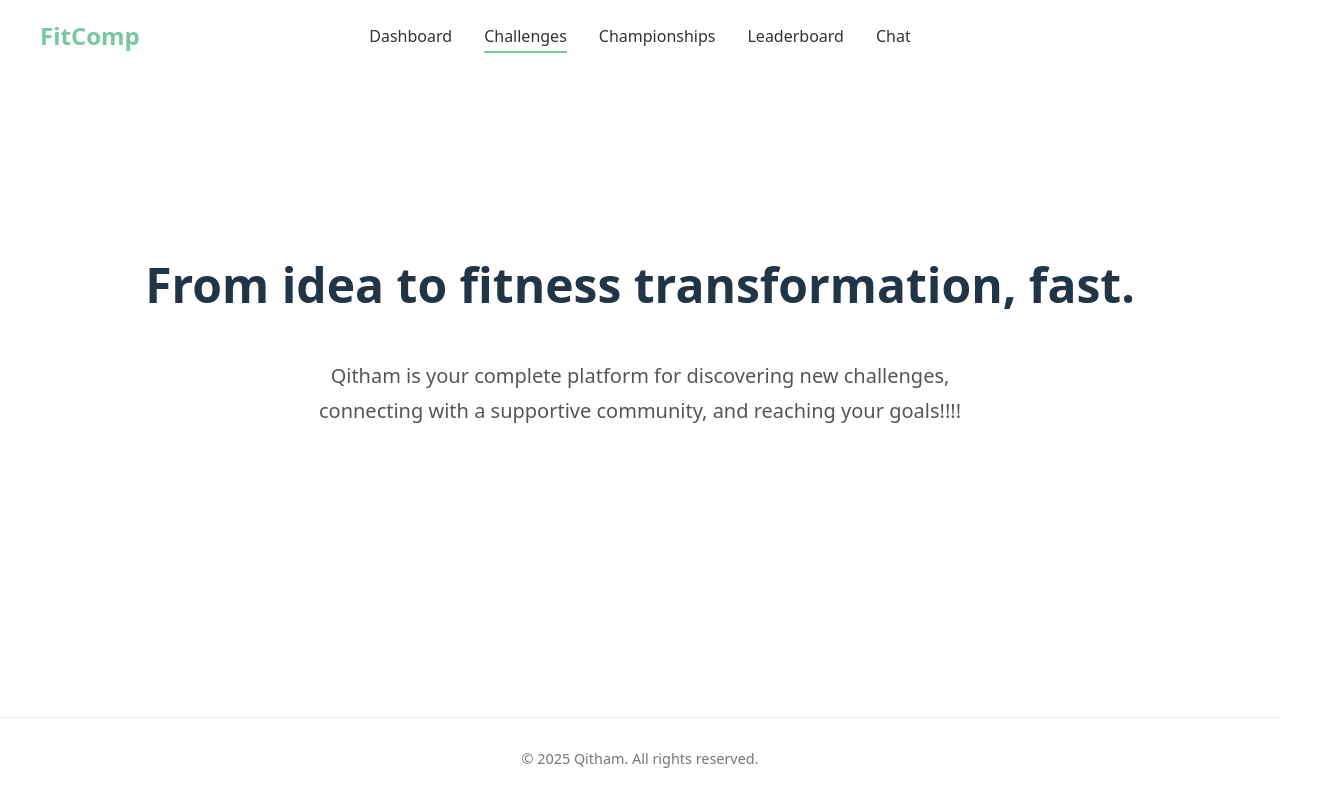
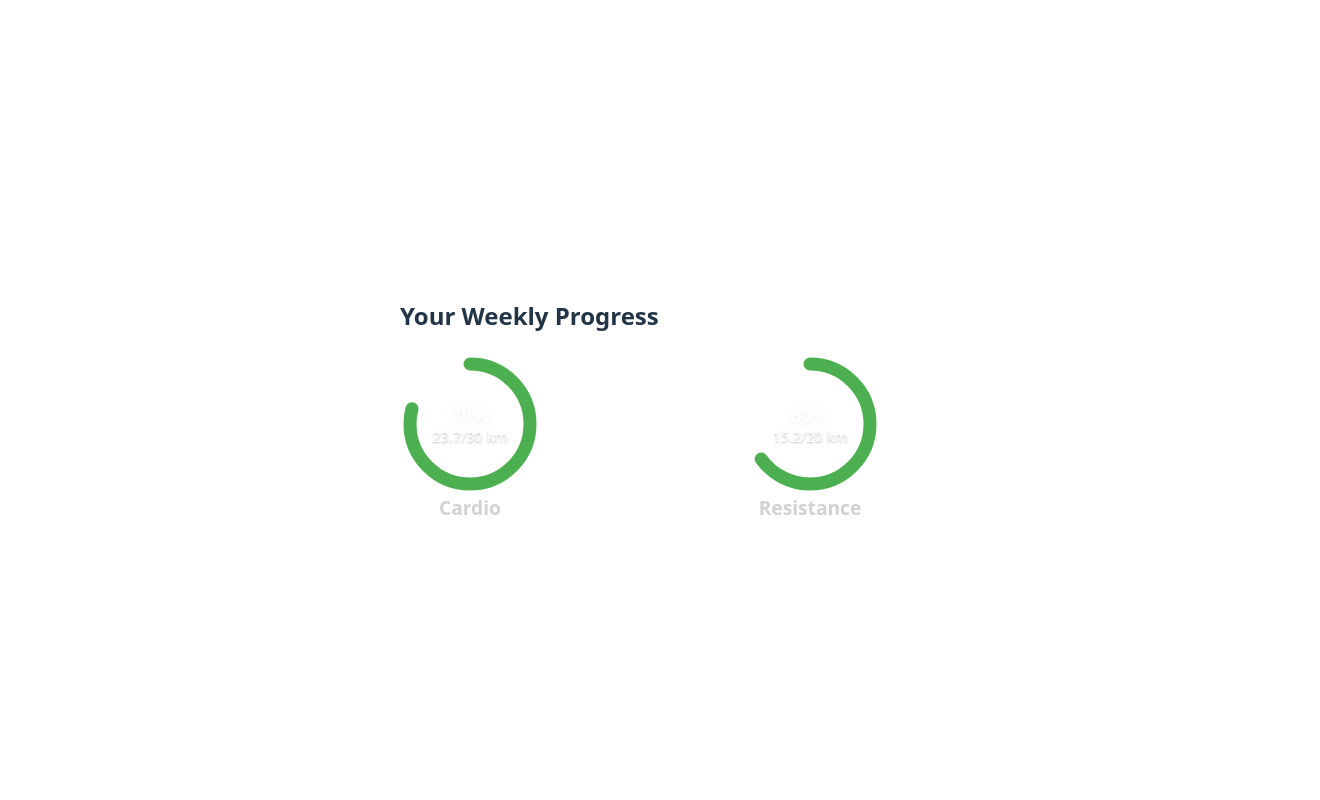
Before and after one commit to WMHolding/Qithm, a React (Vite) app in the folder frontend/: page / in a window 1280 px wide. Shown: the whole page, 1320 px wide, since content can reach past the window. Built offline with nearby package versions, Linux system fonts and the light colour scheme.

Commit message:
added weekly progress section

```diff
--- a/frontend/src/App.jsx
+++ b/frontend/src/App.jsx
@@ -1,12 +1,12 @@
-// App.jsx (example usage)
-
 import React from 'react';
 import LandingPage from './pages/LandingPage';
+import ProgresWeeklyProgressSection from './pages/WeeklyProgress';
 
 function App() {
   return (
     <div>
-      <LandingPage />
+      {/* <LandingPage /> */}
+      <ProgresWeeklyProgressSection />
     </div>
   );
 }
--- /dev/null
+++ b/frontend/src/pages/WeeklyProgress.jsx
@@ -0,0 +1,76 @@
+import React from 'react';
+import "../styles/WeeklyProgress.css";
+
+const ProgressChart = ({ type, percentage, progress }) => {
+    const colors = {
+        cardio: '#4CAF50',
+        resistance: '#4CAF50'
+    };
+    const c = 70;
+    const r = c - 10;
+
+    return (
+        <div className="progress-chart">
+            <div className="chart-container">
+                <svg width={c * 2} height={c * 2}>
+                    <circle
+                        cx={c}
+                        cy={c}
+                        r={r}
+                        fill="none"
+                        stroke={colors[type]}
+                        strokeWidth="13"
+                        strokeDasharray={`${2 * Math.PI * r}`}
+                        strokeDashoffset={2 * Math.PI * r * (1 - percentage / 100)}
+                        strokeLinecap="round"
+                        transform={`rotate(-90 ${c} ${c})`}
+                    />
+                    <text
+                        x="50%"
+                        y="45%"
+                        dominantBaseline="middle"
+                        textAnchor="middle"
+                        className="percentage"
+                    >
+                        {percentage}%
+                    </text>
+                    <text
+                        x="50%"
+                        y="60%"
+                        dominantBaseline="middle"
+                        textAnchor="middle"
+                        className="progress-text"
+                    >
+                        {progress}
+                    </text>
+
+                </svg>
+
+            </div >
+            <div className="chart-label">
+                <h3>{type.charAt(0).toUpperCase() + type.slice(1)}</h3>
+
+            </div>
+        </div >
+    );
+};
+
+const WeeklyProgressSection = () => (
+    <section className="weekly-progress">
+        <h2>Your Weekly Progress</h2>
+        <div className="charts-container">
+            <ProgressChart
+                type="cardio"
+                percentage={79}
+                progress="23.7/30 km"
+            />
+            <ProgressChart
+                type="resistance"
+                percentage={65}
+                progress="15.2/20 km"
+            />
+        </div>
+    </section>
+);
+
+export default WeeklyProgressSection;
--- /dev/null
+++ b/frontend/src/styles/WeeklyProgress.css
@@ -0,0 +1,71 @@
+/* Main container for the entire section */
+.weekly-progress {
+    width: 100%;
+    /* Full width of parent */
+    padding: 2rem 0;
+    /* Vertical spacing */
+}
+
+/* Container for both progress charts */
+.charts-container {
+    display: flex;
+    /* Flex layout for side-by-side charts */
+    gap: 200px;
+    /* Space between charts */
+    justify-content: center;
+    /* Center horizontally */
+    flex-wrap: wrap;
+    /* Allow wrapping on small screens */
+}
+
+/* Individual chart container */
+.progress-chart {
+    display: flex;
+    /* Flex layout */
+    flex-direction: column;
+    /* Stack elements vertically */
+    align-items: center;
+    /* Center horizontally */
+}
+
+/* SVG wrapper - crucial for positioning */
+.chart-container {
+    position: relative;
+    /* Needed for absolute positioning */
+    width: fit-content;
+    /* Match SVG width */
+}
+
+/* SVG element styling */
+.chart-container svg {
+    display: block;
+    /* Remove default inline spacing */
+}
+
+/* Chart title styling */
+.chart-label h3 {
+    color: #d3d1d1;
+    /* Dark gray color */
+    font-size: 1.2rem;
+    /* Title size */
+    margin: 0;
+    /* Remove default margin */
+}
+
+/* ------------------ */
+/* SVG Text Elements - Applies to <text> elements in JSX */
+/* ------------------ */
+.percentage {
+    font-size: 1.2rem;
+    font-weight: bold;
+    fill: #fff;
+    text-shadow: 0 2px 4px rgba(193, 193, 193, 0.211);
+    /* Text readability enhancement */
+}
+
+.progress-text {
+    font-size: 0.9rem;
+    fill: #fff;
+    text-shadow: 0 1px 2px rgba(0, 0, 0, 0.3);
+    /* Subtle shadow */
+}
```
